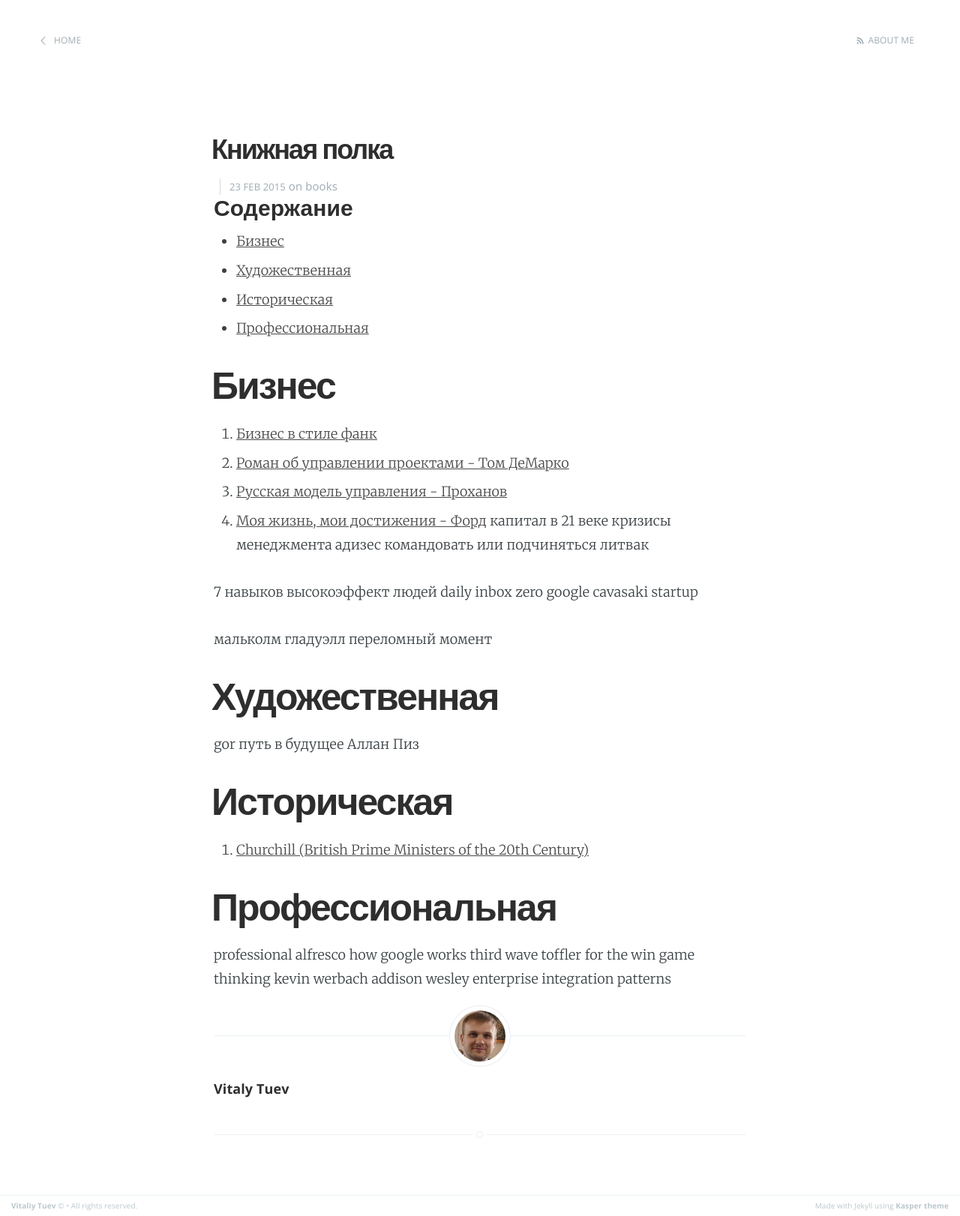
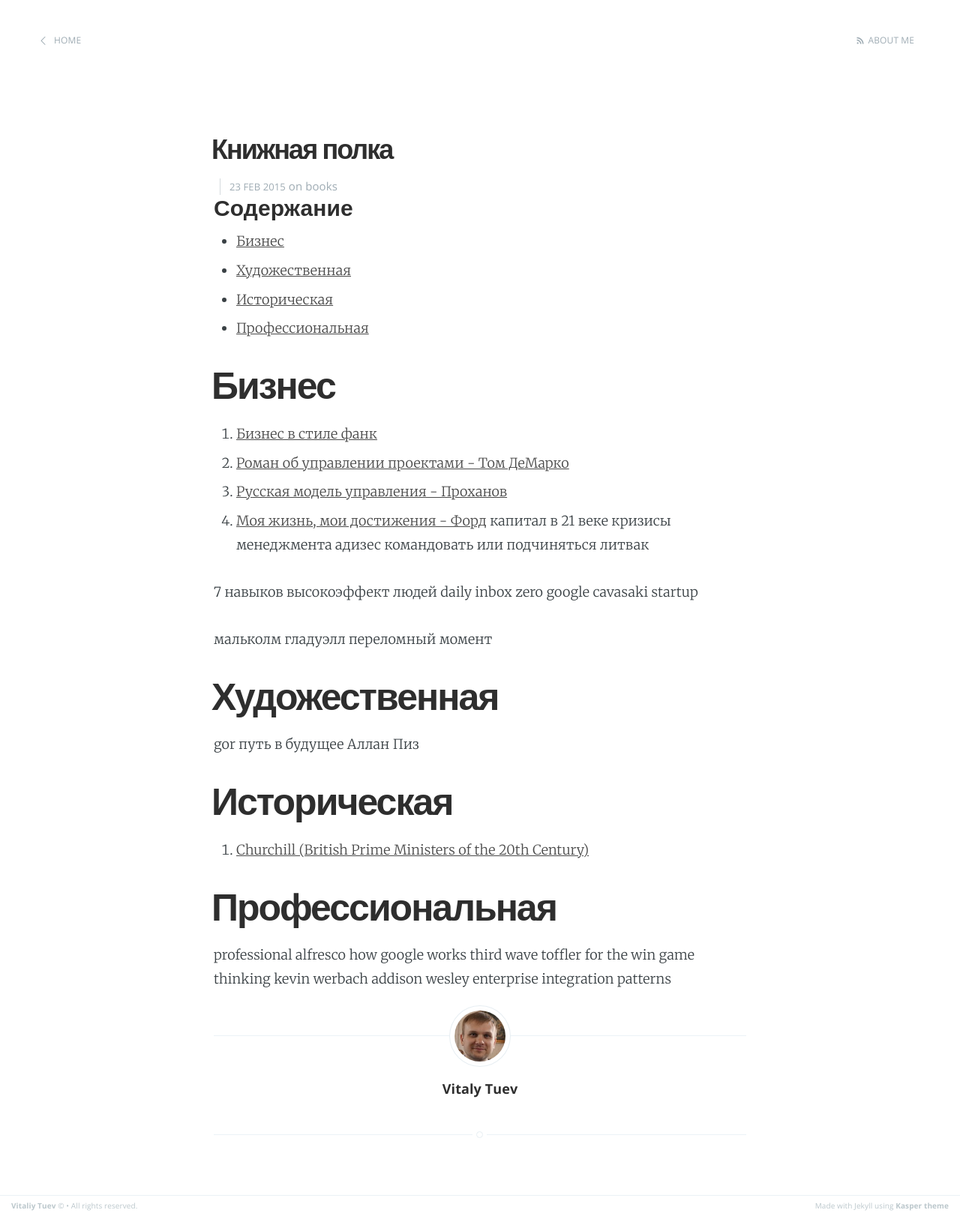
Before and after one commit to vetal232/vetal232.github.io, a Jekyll site: the page built from _posts/2015-02-23-books.markdown, in a window 1280 px wide. Shown: the whole page at 75% size. Built offline with Jekyll 4.4.1, drawn with Linux system fonts in a browser that asks for light colours.

Commit message:
Update screen.css

```diff
--- a/assets/css/screen.css
+++ b/assets/css/screen.css
@@ -952,11 +952,11 @@
 }
 
 /* Create some space to the right for the share links */
-.post-footer .author {
+.post-footer .author h4 {
    /* margin-right: 180px;
-   position: absolute;*/
-   left: 50%;
-
+   position: absolute;
+   left: 50%;*/
+   text-align: center;
 }
 
 .post-footer h4 a {
```
